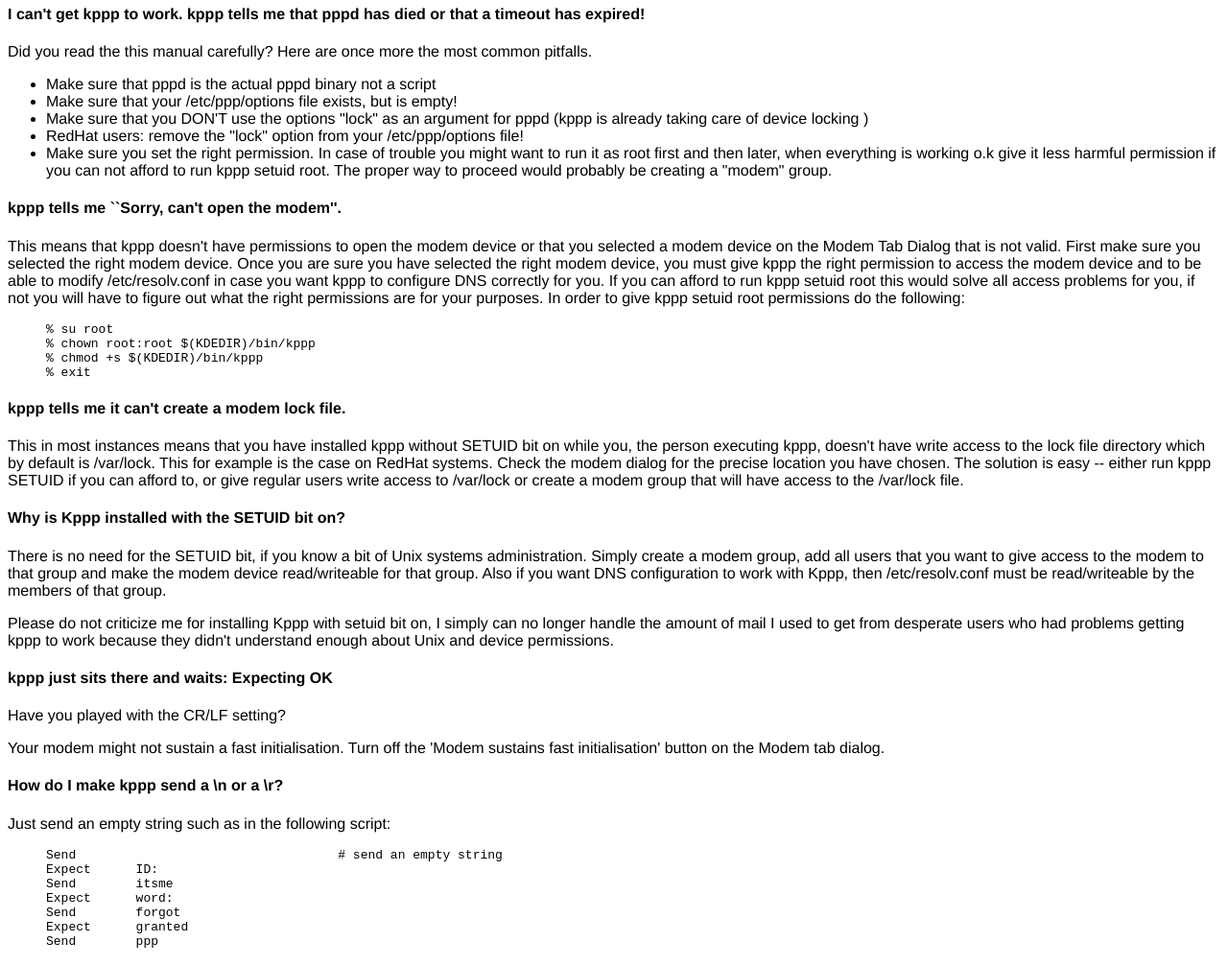
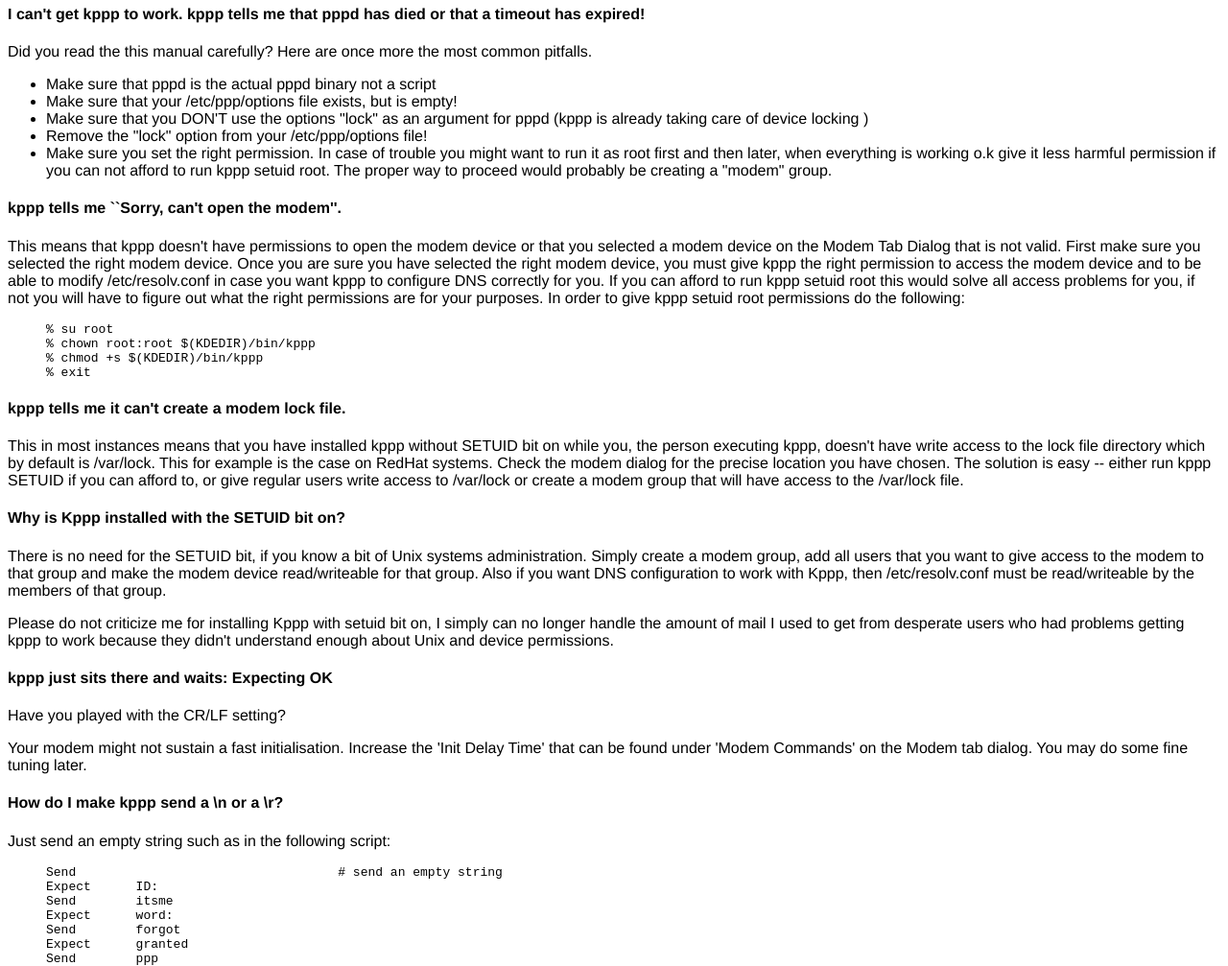
Before and after one commit to KDE/kppp, a plain HTML site: page docs/en/kppp-8.html in a window 1280 px wide. Shown: the part 176-1183 px from the top of the page at 96% size. Drawn offline with Linux system fonts and the light colour scheme.

Commit message:
Harri: updated html doc
svn path=/trunk/kdenetwork/kppp/; revision=6175

```diff
--- a/docs/en/kppp-8.html
+++ b/docs/en/kppp-8.html
@@ -37,8 +37,7 @@ pitfalls.
 </LI>
 <LI> Make sure that you DON'T use the options "lock" as an argument
 for pppd (kppp is already taking care of device locking )</LI>
-<LI> RedHat users: remove the "lock" option from your /etc/ppp/options
-file!
+<LI> Remove the "lock" option from your /etc/ppp/options file!
 </LI>
 <LI> Make sure you set the right permission. In case of trouble
 you might want to run it as root first and then later, when
@@ -104,9 +103,9 @@ didn't understand enough about Unix and device permissions.
 
 <P>Have you played with the CR/LF setting?
 <P>
-<P> Your modem might not sustain
-a fast initialisation. Turn off the 'Modem sustains fast initialisation'
-button on the Modem tab dialog.
+<P> Your modem might not sustain a fast initialisation.
+Increase the 'Init Delay Time' that can be found under 'Modem Commands' on the Modem tab dialog. You may do some fine tuning later.
+<P>
 <P>
 <P>
 <H4>How do I make kppp send a \n or a \r?</H4>
```
